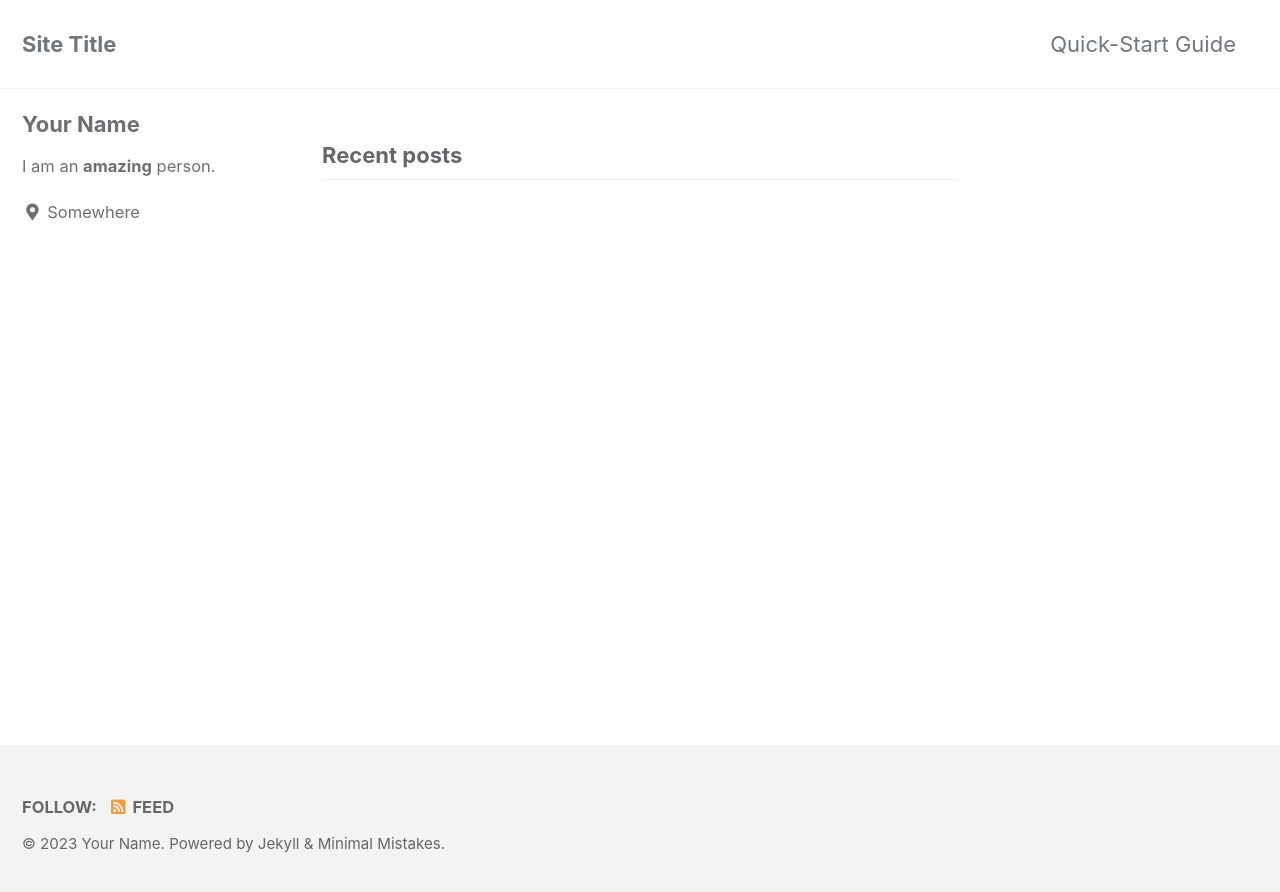
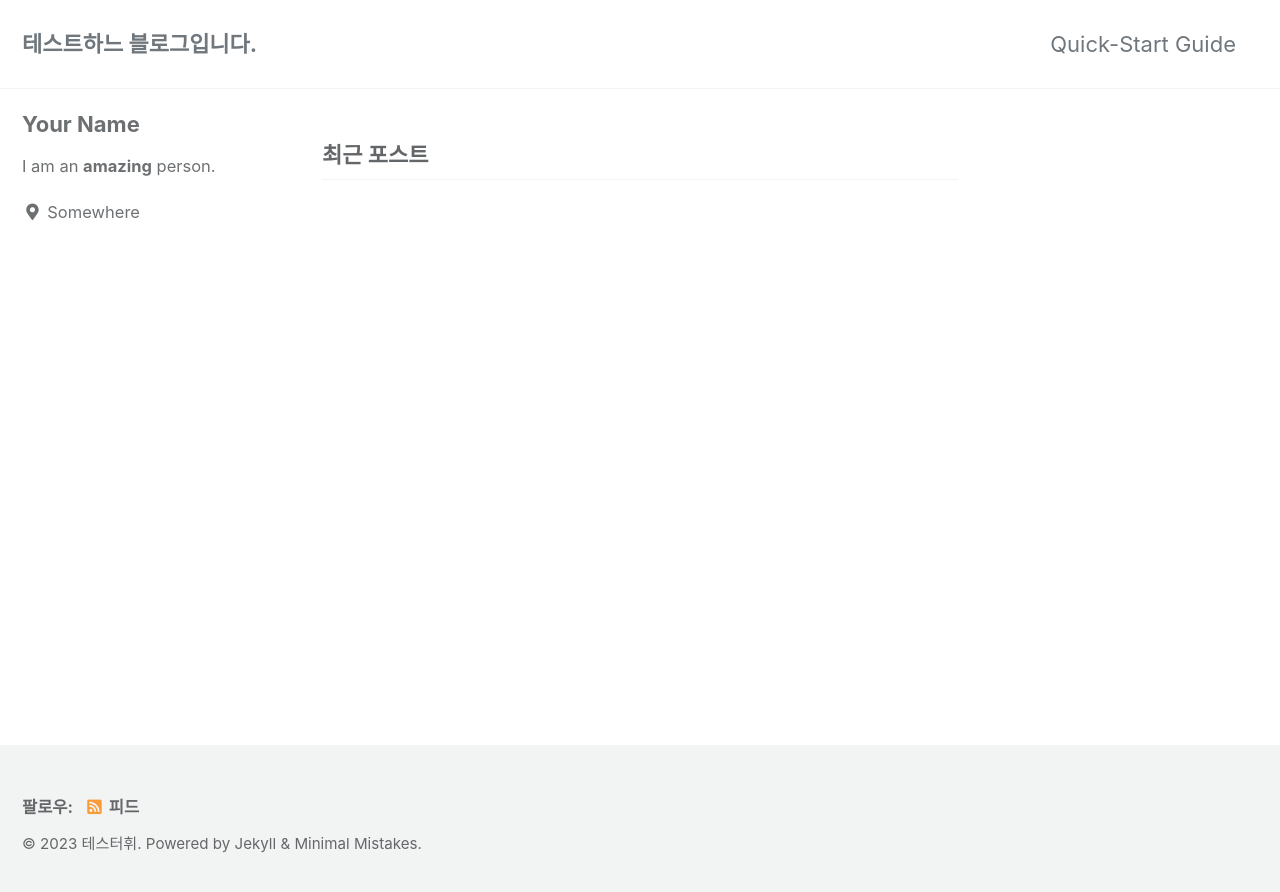
Before and after one commit to testerHWI/testerHWI.github.io, a Jekyll site: the page built from index.html, in a window 1280 px wide. Shown: the top 892 px of the page. Built offline with Jekyll 4.4.1, drawn with Linux system fonts in a browser that asks for light colours; cached includes are drawn as plain includes; the list of posts is cut into pages by our own code.

Commit message:
Update _config.yml

```diff
--- a/_config.yml
+++ b/_config.yml
@@ -15,22 +15,22 @@
 minimal_mistakes_skin    : "default" # "air", "aqua", "contrast", "dark", "dirt", "neon", "mint", "plum", "sunrise"
 
 # Site Settings
-locale                   : "en-US"
-title                    : "Site Title"
+locale                   : "ko-KR"
+title                    : "테스트하느 블로그입니다."
 title_separator          : "-"
 subtitle                 : # site tagline that appears below site title in masthead
-name                     : "Your Name"
-description              : "An amazing website."
-url                      : # the base hostname & protocol for your site e.g. "https://mmistakes.github.io"
+name                     : "테스터휘"
+description              : "Test Page"
+url                      : "https://testerHWI.github.io" # the base hostname & protocol for your site e.g. "https://mmistakes.github.io"
 baseurl                  : # the subpath of your site, e.g. "/blog"
-repository               : # GitHub username/repo-name e.g. "mmistakes/minimal-mistakes"
+repository               : "testerHWI/testerHWI.github.io" # GitHub username/repo-name e.g. "mmistakes/minimal-mistakes"
 teaser                   : # path of fallback teaser image, e.g. "/assets/images/500x300.png"
 logo                     : # path of logo image to display in the masthead, e.g. "/assets/images/88x88.png"
 masthead_title           : # overrides the website title displayed in the masthead, use " " for no title
 # breadcrumbs            : false # true, false (default)
 words_per_minute         : 200
 comments:
-  provider               : # false (default), "disqus", "discourse", "facebook", "staticman", "staticman_v2", "utterances", "giscus", "custom"
+  provider               : "utterances" # false (default), "disqus", "discourse", "facebook", "staticman", "staticman_v2", "utterances", "giscus", "custom"
   disqus:
     shortname            : # https://help.disqus.com/customer/portal/articles/466208-what-s-a-shortname-
   discourse:
@@ -41,8 +41,8 @@ comments:
     num_posts            : # 5 (default)
     colorscheme          : # "light" (default), "dark"
   utterances:
-    theme                : # "github-light" (default), "github-dark"
-    issue_term           : # "pathname" (default)
+    theme                : "github-light" # "github-light" (default), "github-dark"
+    issue_term           : "pathname" # "pathname" (default)
   giscus:
     repo_id              : # Shown during giscus setup at https://giscus.app
     category_name        : # Full text name of the category
```
